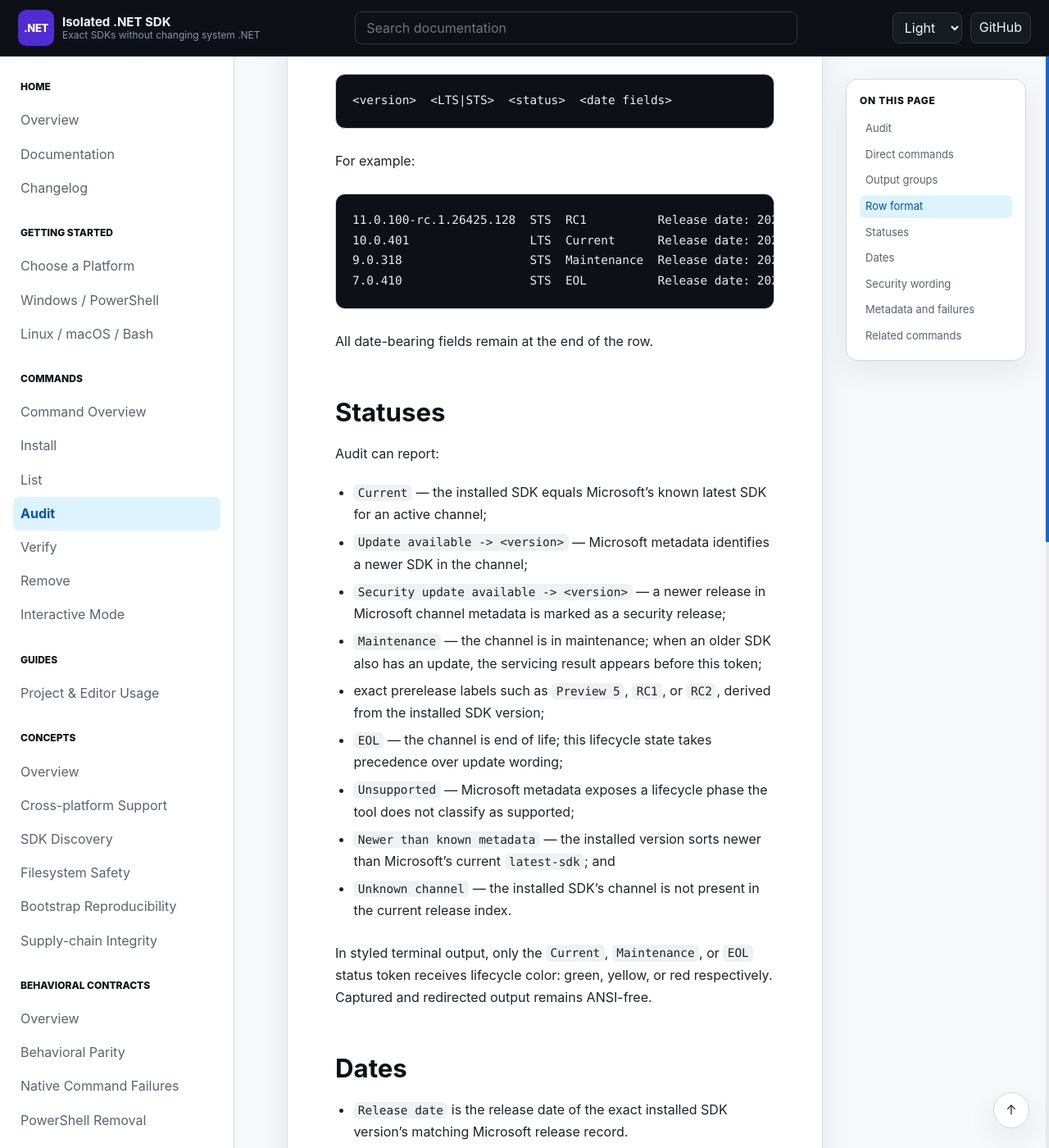
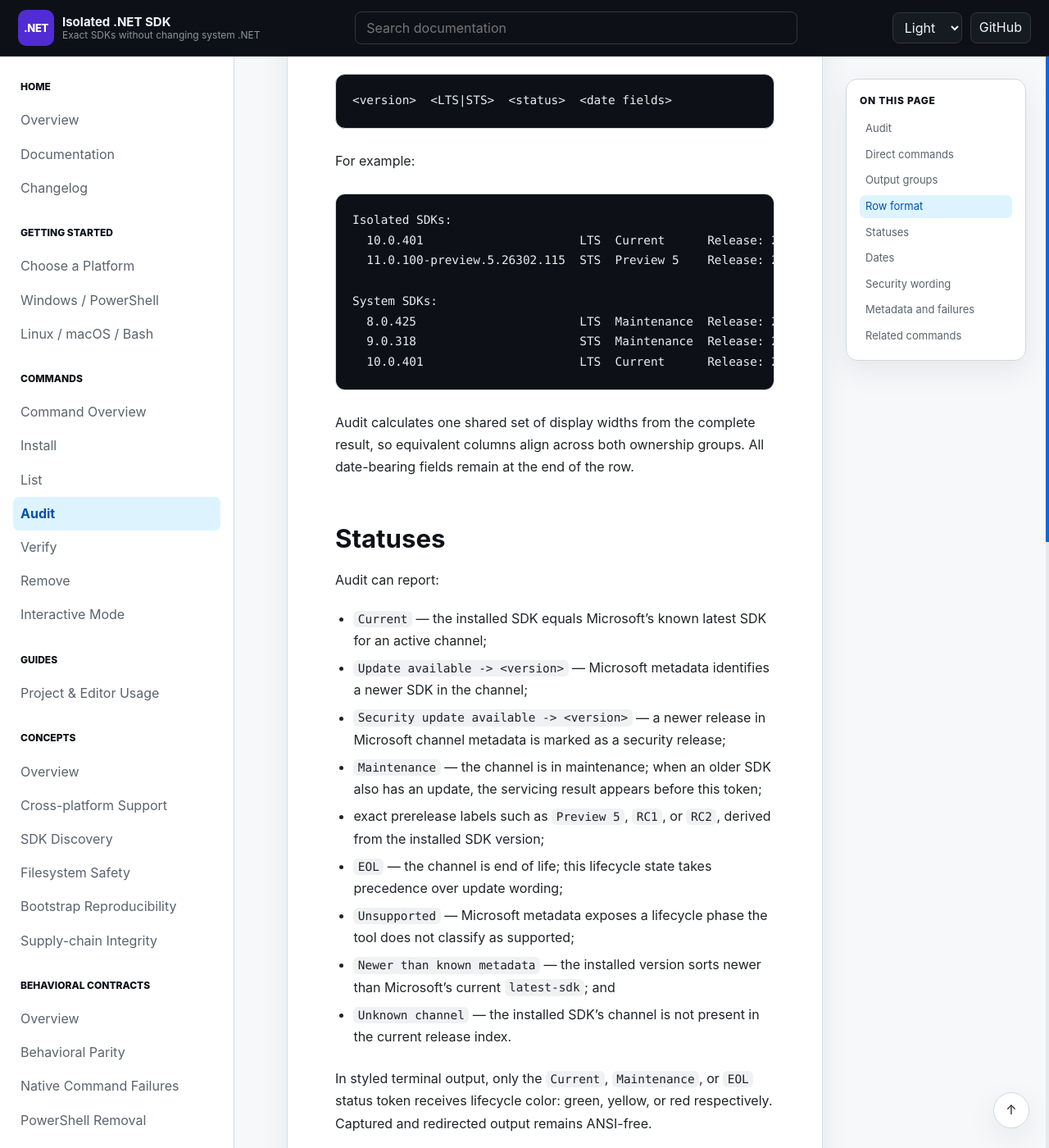
Before and after one commit to infoconex/isolated-dotnet-sdk, a Jekyll site: the page built from docs/commands/audit.md, in a window 1280 px wide and 1400 px high, scrolled down 1434 px. Shown: the whole window at 82% size. Built offline with Jekyll 4.4.1, drawn with Linux system fonts in a browser that asks for light colours; our own code applies the rules of GitHub Pages for plain Markdown files; some of the changed text lies outside the part shown.

Commit message:
docs: describe aligned Audit output

````diff
--- a/docs/commands/audit.md
+++ b/docs/commands/audit.md
@@ -40,13 +40,17 @@
 For example:
 
 ```text
-11.0.100-rc.1.26425.128  STS  RC1          Release date: 2026-09-08  Go Live: 2026-11-10
-10.0.401                 LTS  Current      Release date: 2026-09-08  End of support: 2028-11-14
-9.0.318                  STS  Maintenance  Release date: 2026-09-08  End of support: 2026-11-10
-7.0.410                  STS  EOL          Release date: 2024-05-28  End of support: 2024-05-14
+Isolated SDKs:
+  10.0.401                      LTS  Current      Release: 2026-09-08  EOS: 2028-11-14
+  11.0.100-preview.5.26302.115  STS  Preview 5    Release: 2026-06-09
+
+System SDKs:
+  8.0.425                       LTS  Maintenance  Release: 2026-09-08  EOS: 2026-11-10
+  9.0.318                       STS  Maintenance  Release: 2026-09-08  EOS: 2026-11-10
+  10.0.401                      LTS  Current      Release: 2026-09-08  EOS: 2028-11-14
 ```
 
-All date-bearing fields remain at the end of the row.
+Audit calculates one shared set of display widths from the complete result, so equivalent columns align across both ownership groups. All date-bearing fields remain at the end of the row.
 
 ## Statuses
 
@@ -66,9 +70,9 @@
 
 ## Dates
 
-- `Release date` is the release date of the exact installed SDK version's matching Microsoft release record.
+- `Release` is the release date of the exact installed SDK version's matching Microsoft release record.
 - `Go Live` is shown for a Go-Live channel only when Microsoft publishes an authoritative future GA date.
-- `End of support` is shown whenever the release index publishes `eol-date`, including channels that are already EOL.
+- `EOS` is shown whenever the release index publishes `eol-date`, including channels that are already EOL.
 
 Release date and end-of-support date are independent facts. Audit does not assume that an SDK's release date must precede the channel's end-of-support date.
 
````
